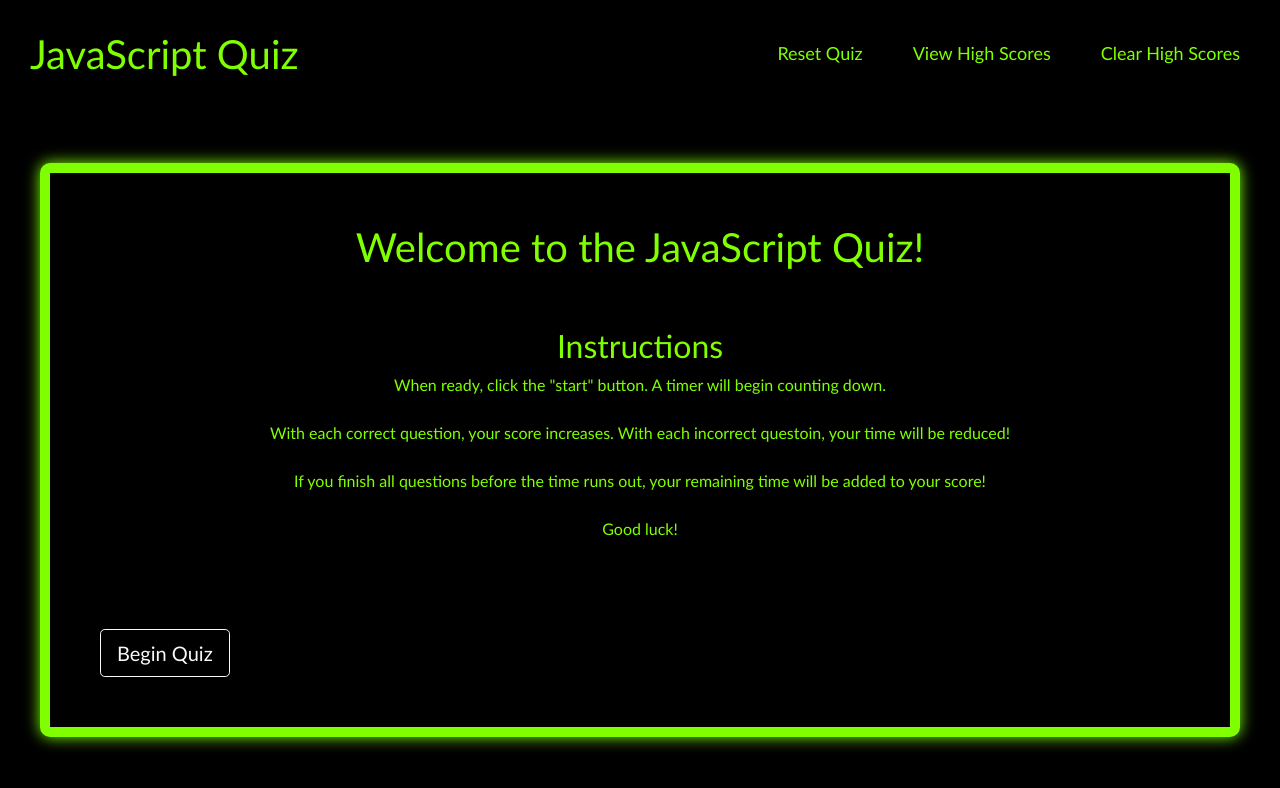
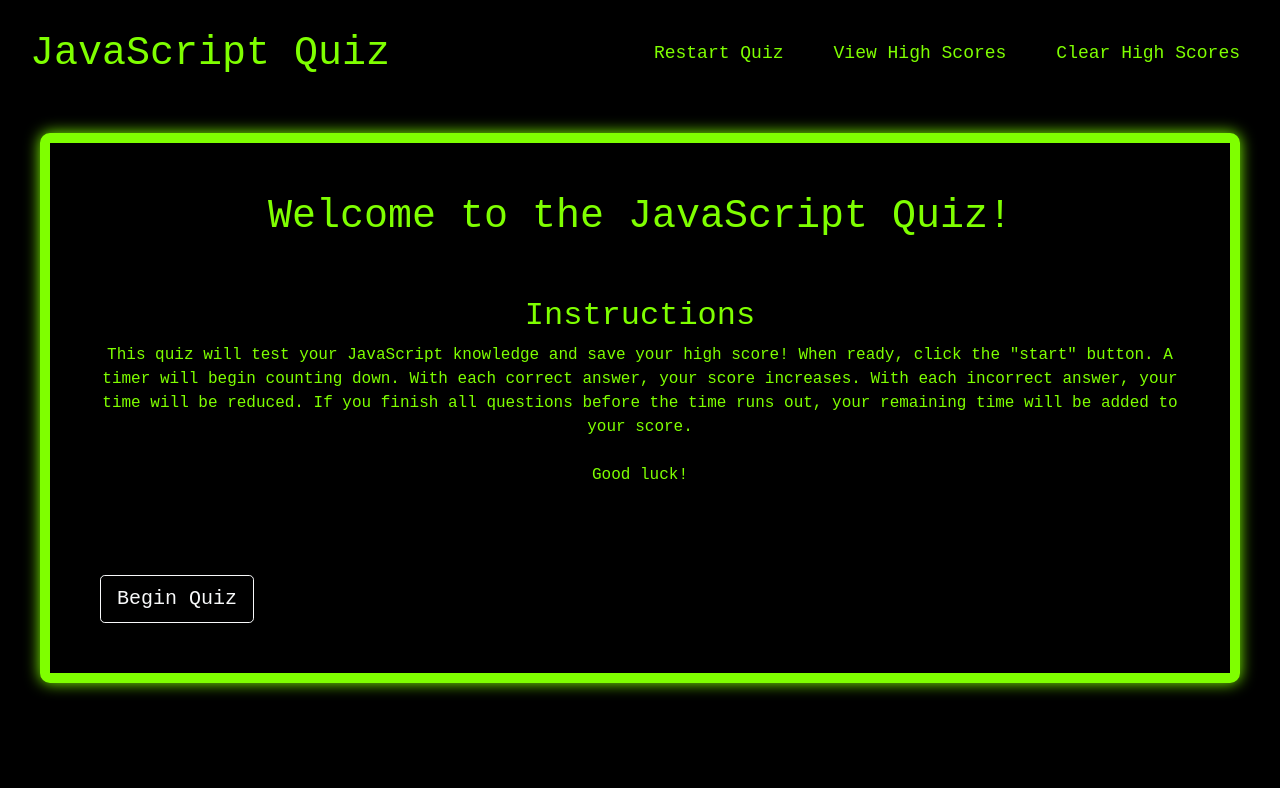
Before and after one commit to alejandra-e-bernabel/Challenge_Week_4, a plain HTML site: page index.html in a window 1280 px wide. Drawn offline with nearby package versions, Linux system fonts and the light colour scheme.

Commit message:
Restart button in nav bar now resets quiz. Adjusted styling for buttons.

```diff
--- a/Stylesheets/style.css
+++ b/Stylesheets/style.css
@@ -6,8 +6,8 @@
 
 body {
     background-color:black;
-    font-family:'Trebuchet MS', 'Lucida Sans Unicode', 'Lucida Grande', 'Lucida Sans', Arial, sans-serif;
-
+    /* font-family:'Trebuchet MS', 'Lucida Sans Unicode', 'Lucida Grande', 'Lucida Sans', Arial, sans-serif; */
+    font-family: 'Courier New', Courier, monospace
 }
 
 .header {
@@ -40,6 +40,8 @@ body {
     color:chartreuse;
     padding: 50px;
     margin: 40px;
+    margin-top: 10px;
+    margin-bottom: 0;
 
     border: 10px solid;
     border-color: chartreuse;
@@ -74,3 +76,7 @@ form {
     color: chartreuse;
 
 }
+
+.headerRestart {
+    cursor: pointer;
+}
--- a/index.html
+++ b/index.html
@@ -23,8 +23,8 @@
 
             <nav>
                 <ul>
-                    <li>
-                        Reset Quiz
+                    <li class="headerRestart" id="headerRestart">
+                        Restart Quiz
                     </li>
 
                     <li>
@@ -49,11 +49,9 @@
                 <h1>Welcome to the JavaScript Quiz!</h1>
                 <br><br>
                 <h2>Instructions</h2>
-                <p>When ready, click the "start" button. A timer will begin counting down.
-                    <br><br>
-                    With each correct question, your score increases. With each incorrect questoin, your time will be reduced!
-                    <br><br>
-                    If you finish all questions before the time runs out, your remaining time will be added to your score!
+                <p>This quiz will test your JavaScript knowledge and save your high score! When ready, click the "start" button. A timer will begin counting down.
+                    With each correct answer, your score increases. With each incorrect answer, your time will be reduced.
+                    If you finish all questions before the time runs out, your remaining time will be added to your score.
                     <br><br>
                     Good luck!
                     <br><br>
@@ -64,11 +62,9 @@
                 <h1>Welcome to the JavaScript Quiz!</h1>
                 <br><br>
                 <h2>Instructions</h2>
-                <p>When ready, click the "start" button. A timer will begin counting down.
-                    <br><br>
-                    With each correct question, your score increases. With each incorrect questoin, your time will be reduced!
-                    <br><br>
-                    If you finish all questions before the time runs out, your remaining time will be added to your score!
+                <p>This quiz will test your JavaScript knowledge and save your high score! When ready, click the "start" button. A timer will begin counting down.
+                    With each correct answer, your score increases. With each incorrect answer, your time will be reduced.
+                    If you finish all questions before the time runs out, your remaining time will be added to your score.
                     <br><br>
                     Good luck!
                     <br><br>
--- a/script.js
+++ b/script.js
@@ -4,8 +4,9 @@ var scoreEl = document.querySelector(".scoreKeeper");
 var questionEl = document.getElementById("questionBody");
 var startButton = document.getElementById("startButton");
 var restartButton = document.getElementById("restartButton");
+var headerRestart = document.getElementById("headerRestart");
 
-
+//headerRestart.style.color = "white";
 
 //makes the timer invisible before starting the quiz
 timerEl.style.display = "none";
@@ -42,6 +43,10 @@ restartButton.addEventListener("click", function buttonPress() {
     resetQuiz();
 })
 
+
+headerRestart.addEventListener("click",function buttonPress(){
+    resetQuiz();
+});
 
 
 //function keeps track of time left in the quiz.
```
Also changed, not shown: Stylesheets/reset.css (line endings or trailing spaces).
